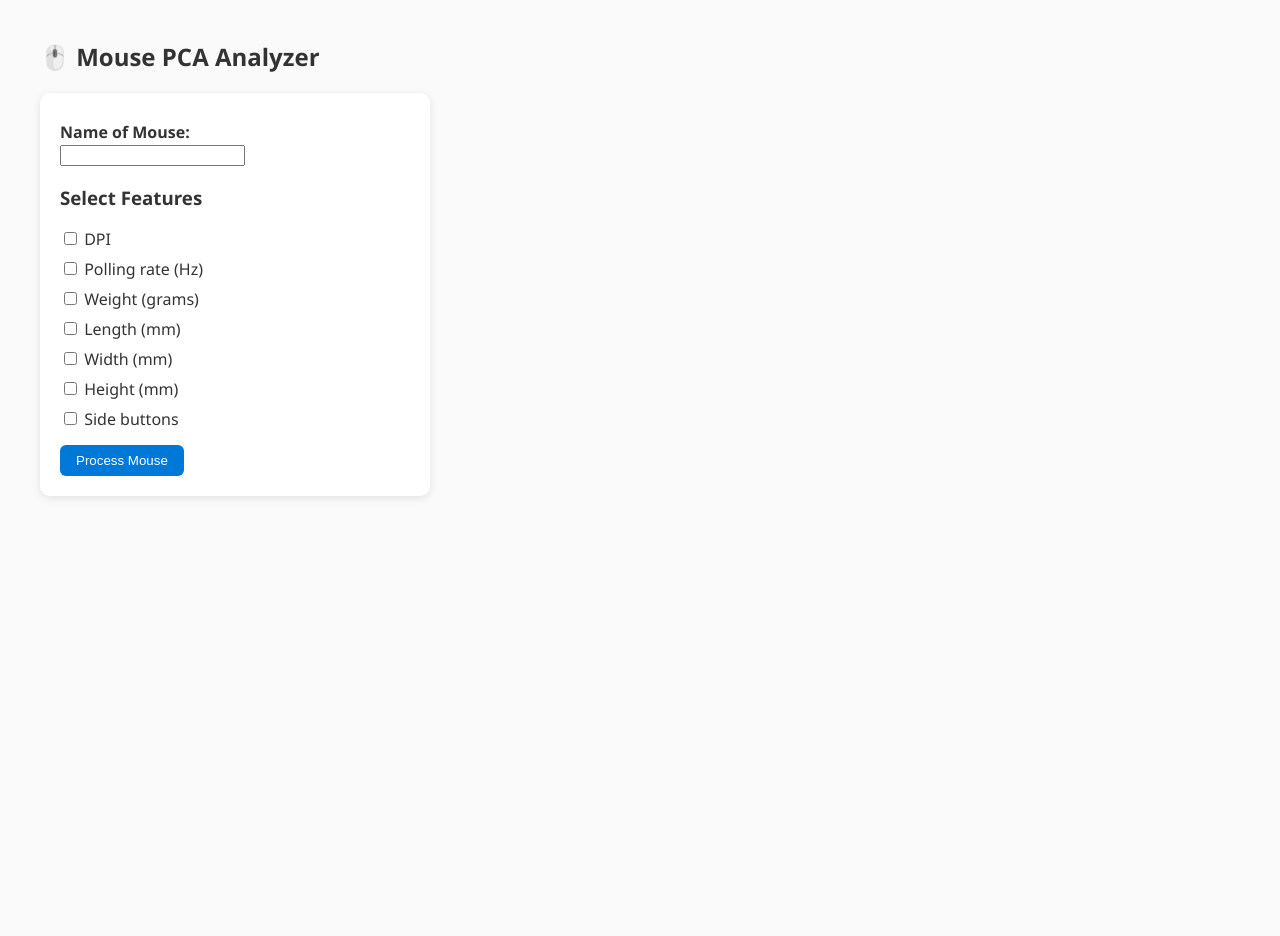
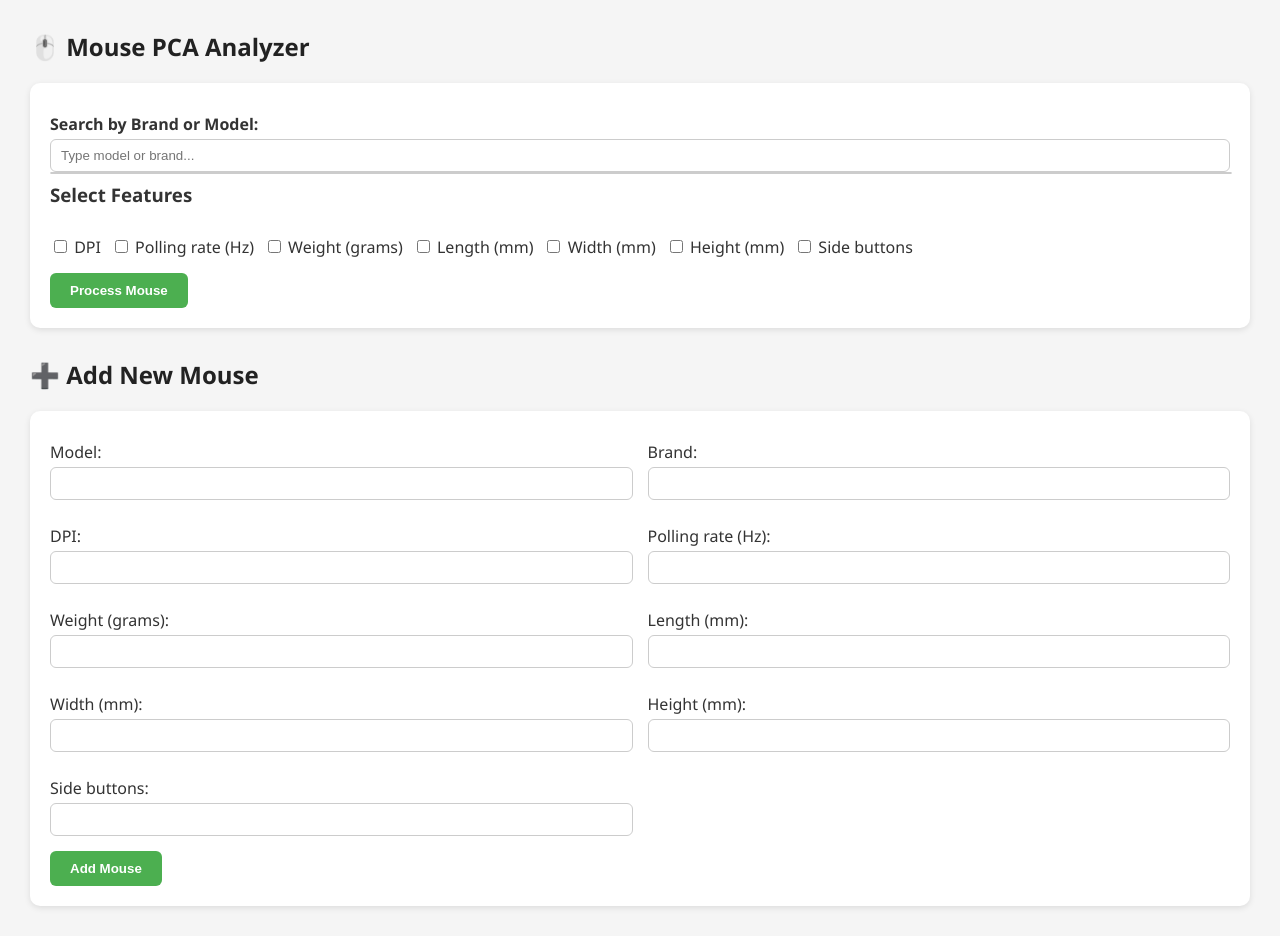
Before and after one commit to PluemDontKnowToCode/MaiChaiMouseButMe, a Flask app: page / in a window 1280 px wide. Before the commit the page ends 498 px from the top, so only its background shows below. Run offline with Flask 3, Linux system fonts and the light colour scheme.

Commit message:
dev by gpt

```diff
--- a/app.py
+++ b/app.py
@@ -7,73 +7,120 @@ import numpy as np
 
 app = Flask(__name__)
 
-# --- Global Variables ---
-features = [
-    'DPI',
-    'Polling rate (Hz)',
-    'Weight (grams)',
-    'Length (mm)',
-    'Width (mm)',
-    'Height (mm)',
-    'Side buttons'
-]
+# โหลด dataset และทำ copy สำหรับแก้ไข
+df = pd.read_csv('2025_09_06_MousedB.csv', sep=';')
+df_copy = df.copy()
 
-# โหลดข้อมูลเริ่มต้น
-df = pd.read_csv('2025_09_06_MousedB.csv', sep=';')
-
+# หน้าแรก
 @app.route('/')
 def index():
+    features = ['DPI', 'Polling rate (Hz)', 'Weight (grams)',
+                'Length (mm)', 'Width (mm)', 'Height (mm)', 'Side buttons']
     return render_template('index.html', features=features)
 
+# Search suggestions
+@app.route('/search')
+def search_mouse():
+    query = request.args.get('query', '').strip().lower()
+    if not query:
+        return jsonify({'error':'⚠️ Please enter a search term'})
+    mask = (df_copy['Model'].str.lower().str.contains(query, na=False) |
+            df_copy['Brand'].str.lower().str.contains(query, na=False))
+    results = df_copy[mask]
+    if results.empty:
+        return jsonify({'message':'❌ No matching mouse found'})
+    return jsonify(results[['Model','Brand']].to_dict(orient='records'))
+
+# Add new mouse
+@app.route('/add', methods=['POST'])
+def add_mouse():
+    global df_copy
+    data = request.get_json(silent=True)
+    if not data:
+        return jsonify({'error':'No data received'}), 400
+
+    required_cols = ['Model','Brand','DPI','Polling rate (Hz)',
+                     'Weight (grams)','Length (mm)','Width (mm)',
+                     'Height (mm)','Side buttons']
+
+    for col in required_cols:
+        if col not in data or str(data[col]).strip()=='':
+            return jsonify({'error':f'Missing field: {col}'}), 400
+
+    numeric_cols = ['DPI','Polling rate (Hz)','Weight (grams)',
+                    'Length (mm)','Width (mm)','Height (mm)','Side buttons']
+    for col in numeric_cols:
+        try: data[col]=float(data[col])
+        except ValueError:
+            return jsonify({'error':f'Invalid number format for {col}'}), 400
+
+    new_row = pd.DataFrame([data])
+    df_copy = pd.concat([df_copy,new_row], ignore_index=True)
+    df_copy.to_csv('mouse_data_copy.csv', sep=';', index=False)
+    return jsonify({'success':f"✅ Added '{data['Model']}' to dataset copy!"})
+
+# Process PCA + Top 5 recommendations
 @app.route('/process', methods=['POST'])
 def process_mouse():
     name = request.form.get('name')
     selected_features = request.form.getlist('features')
+    existing_features = [f for f in selected_features if f in df_copy.columns]
+    if not existing_features:
+        return jsonify({'result':'⚠️ No features selected'})
 
-    # ใช้ข้อมูล df ที่โหลดไว้ทำการวิเคราะห์
-    existing_features = [f for f in selected_features if f in df.columns]
-    df_features = df[existing_features].copy()
+    df_features = df_copy[existing_features].copy()
+    df_imputed = pd.DataFrame(SimpleImputer(strategy='mean').fit_transform(df_features),
+                              columns=existing_features)
+    df_scaled = pd.DataFrame(StandardScaler().fit_transform(df_imputed),
+                             columns=existing_features)
+    pca = PCA(n_components=2)
+    pcs = pca.fit_transform(df_scaled)
+    df_pca = pd.DataFrame(pcs, columns=['PC1','PC2'])
+    df_pca['Model']=df_copy['Model']
+    df_pca['Brand']=df_copy['Brand']
 
-    # จัดการ Missing Values
-    imputer = SimpleImputer(strategy='mean')
-    df_imputed = pd.DataFrame(imputer.fit_transform(df_features), columns=existing_features)
+    my_mouse_collection=['Viper Mini Signature Edition','MAD R Major','Susanto-X','Y2 Pro']
+    df_my = df_pca[df_pca['Model'].isin(my_mouse_collection)]
+    if df_my.empty:
+        return jsonify({'result':'ไม่พบข้อมูลเมาส์ในคลังสำหรับคำนวณโปรไฟล์'})
 
-    # สเกลข้อมูล
-    scaler = StandardScaler()
-    df_scaled = pd.DataFrame(scaler.fit_transform(df_imputed), columns=existing_features)
+    ideal_profile=df_my[['PC1','PC2']].mean().values
+    df_pca['Distance_to_Ideal']=np.linalg.norm(df_pca[['PC1','PC2']].values - ideal_profile, axis=1)
+    recommendations=df_pca.sort_values('Distance_to_Ideal').head(5)
+    result=recommendations[['Model','Brand','Distance_to_Ideal']].to_dict(orient='records')
+    return jsonify({'name':name,'selected_features':selected_features,'recommendations':result})
 
-    # ทำ PCA
+# PCA details page
+@app.route('/pca-details-page')
+def pca_details_page():
+    name = request.args.get('name','')
+    features = request.args.get('features','')
+    selected_features = features.split(',') if features else []
+
+    if not selected_features:
+        return "<p>⚠️ No features selected.</p>"
+
+    df_features = df_copy[selected_features].copy()
+    df_imputed = pd.DataFrame(SimpleImputer(strategy='mean').fit_transform(df_features),
+                              columns=selected_features)
+    df_scaled = pd.DataFrame(StandardScaler().fit_transform(df_imputed),
+                             columns=selected_features)
     pca = PCA(n_components=2)
-    principal_components = pca.fit_transform(df_scaled)
+    pcs = pca.fit_transform(df_scaled)
+    df_pca = pd.DataFrame(pcs, columns=['PC1','PC2'])
+    df_pca['Model']=df_copy['Model']
+    df_pca['Brand']=df_copy['Brand']
 
-    df_pca = pd.DataFrame(principal_components, columns=['PC1', 'PC2'])
-    df_pca['Model'] = df['Model']
-    df_pca['Brand'] = df['Brand']
+    my_mouse_collection=['Viper Mini Signature Edition','MAD R Major','Susanto-X','Y2 Pro']
+    df_my = df_pca[df_pca['Model'].isin(my_mouse_collection)]
+    ideal_profile=df_my[['PC1','PC2']].mean().values
+    df_pca['Distance_to_Ideal']=np.linalg.norm(df_pca[['PC1','PC2']].values - ideal_profile, axis=1)
 
-    # สมมติว่าผู้ใช้มีเมาส์ในคลัง (test)
-    my_mouse_collection = ['Viper Mini Signature Edition', 'MAD R Major', 'Susanto-X', 'Y2 Pro']
-    df_my_collection = df_pca[df_pca['Model'].isin(my_mouse_collection)]
+    html="<h2>PCA Details</h2><table border='1' cellpadding='5'><tr><th>Model</th><th>Brand</th><th>PC1</th><th>PC2</th><th>Distance to Ideal</th></tr>"
+    for _,row in df_pca.iterrows():
+        html+=f"<tr><td>{row['Model']}</td><td>{row['Brand']}</td><td>{row['PC1']:.4f}</td><td>{row['PC2']:.4f}</td><td>{row['Distance_to_Ideal']:.4f}</td></tr>"
+    html+="</table>"
+    return html
 
-    if df_my_collection.empty:
-        return jsonify({'result': f'ไม่พบข้อมูลเมาส์ในคลังสำหรับคำนวณโปรไฟล์'})
-
-    # คำนวณโปรไฟล์ในอุดมคติ
-    ideal_mouse_profile = df_my_collection[['PC1', 'PC2']].mean().values
-
-    # คำนวณระยะห่างจากเมาส์แต่ละตัว
-    distances = np.linalg.norm(df_pca[['PC1', 'PC2']].values - ideal_mouse_profile, axis=1)
-    df_pca['Distance_to_Ideal'] = distances
-
-    # เมาส์ที่ใกล้เคียงที่สุด
-    recommendations = df_pca.sort_values('Distance_to_Ideal', ascending=True).head(5)
-    result = recommendations[['Model', 'Brand', 'Distance_to_Ideal']].to_dict(orient='records')
-
-    return jsonify({
-        'name': name,
-        'selected_features': selected_features,
-        'recommendations': result
-    })
-
-
-if __name__ == '__main__':
+if __name__=='__main__':
     app.run(debug=True)
--- a/templates/index.html
+++ b/templates/index.html
@@ -1,63 +1,263 @@
 <!DOCTYPE html>
-<html>
+<html lang="en">
 <head>
+<meta charset="UTF-8">
 <title>Mouse PCA Analyzer</title>
 <style>
-    body { font-family: 'Segoe UI', sans-serif; margin: 40px; background: #fafafa; color: #333; }
-    h2 { color: #333; }
-    form { background: white; padding: 20px; border-radius: 10px; box-shadow: 0 2px 8px rgba(0,0,0,0.1); width: 350px; }
-    label { display: block; margin-top: 8px; }
-    button { margin-top: 15px; padding: 8px 16px; border: none; background: #0078d7; color: white; border-radius: 6px; cursor: pointer; }
-    button:hover { background: #005fa3; }
-    .card { background: white; padding: 15px; border-radius: 8px; margin-top: 15px; box-shadow: 0 2px 6px rgba(0,0,0,0.08); }
-    table { width: 100%; border-collapse: collapse; margin-top: 10px; }
-    th, td { border-bottom: 1px solid #ddd; padding: 8px; text-align: left; }
-    th { background: #f0f0f0; }
+body {
+    font-family: 'Segoe UI', sans-serif;
+    margin: 30px;
+    background: #f5f5f5;
+    color: #333;
+}
+
+h2 {
+    color: #222;
+}
+
+form {
+    background: #fff;
+    padding: 20px;
+    margin-bottom: 30px;
+    border-radius: 10px;
+    box-shadow: 0 2px 6px rgba(0,0,0,0.1);
+}
+
+label {
+    display: block;
+    margin-top: 10px;
+    font-weight: 500;
+}
+
+input[type="text"], input[type="number"] {
+    width: 100%;
+    padding: 8px 10px;
+    margin-top: 4px;
+    border-radius: 6px;
+    border: 1px solid #ccc;
+    box-sizing: border-box;
+}
+
+button {
+    margin-top: 15px;
+    padding: 10px 20px;
+    border: none;
+    border-radius: 6px;
+    background-color: #4CAF50;
+    color: white;
+    font-weight: bold;
+    cursor: pointer;
+    transition: background 0.3s;
+}
+
+button:disabled {
+    background-color: #999;
+    cursor: not-allowed;
+}
+
+button:hover:not(:disabled) {
+    background-color: #45a049;
+}
+
+.suggestions {
+    position: absolute;
+    background: white;
+    border: 1px solid #ccc;
+    border-radius: 6px;
+    max-height: 150px;
+    overflow-y: auto;
+    width: 100%;
+    z-index: 1000;
+}
+
+.suggestions div {
+    padding: 8px 10px;
+    cursor: pointer;
+}
+
+.suggestions div:hover {
+    background-color: #f0f0f0;
+}
+
+.error {
+    color: red;
+    margin-top: 5px;
+}
+
+.success {
+    color: green;
+    margin-top: 5px;
+}
+
+.card {
+    background: #fff;
+    padding: 20px;
+    margin-bottom: 20px;
+    border-radius: 10px;
+    box-shadow: 0 2px 8px rgba(0,0,0,0.1);
+}
+
+table {
+    width: 100%;
+    border-collapse: collapse;
+    margin-top: 10px;
+}
+
+table, th, td {
+    border: 1px solid #ddd;
+}
+
+th, td {
+    padding: 8px;
+    text-align: left;
+}
+
+th {
+    background-color: #f2f2f2;
+}
+
+h3, h4 {
+    margin-top: 10px;
+}
+
 </style>
 </head>
 <body>
 <h2>🖱️ Mouse PCA Analyzer</h2>
 
 <form id="mouseForm">
-    <label><b>Name of Mouse:</b></label>
-    <input type="text" name="name" required>
+    <label><b>Search by Brand or Model:</b></label>
+    <div style="position: relative;">
+        <input type="text" id="mouseName" name="name" placeholder="Type model or brand..." autocomplete="off" required>
+        <div id="suggestions" class="suggestions"></div>
+    </div>
+    <div id="searchError" class="error"></div>
 
     <h3>Select Features</h3>
+    <div style="display:flex; flex-wrap:wrap; gap:10px;">
         {% for f in features %}
         <label><input type="checkbox" name="features" value="{{ f }}"> {{ f }}</label>
         {% endfor %}
+    </div>
 
     <button type="submit">Process Mouse</button>
 </form>
 
 <div id="result"></div>
 
+<h2>➕ Add New Mouse</h2>
+<form id="addForm">
+    <div style="display:grid; grid-template-columns:1fr 1fr; gap:15px;">
+        <label>Model:<input type="text" name="Model" required></label>
+        <label>Brand:<input type="text" name="Brand" required></label>
+        <label>DPI:<input type="number" name="DPI" required></label>
+        <label>Polling rate (Hz):<input type="number" name="Polling rate (Hz)" required></label>
+        <label>Weight (grams):<input type="number" name="Weight (grams)" required></label>
+        <label>Length (mm):<input type="number" name="Length (mm)" required></label>
+        <label>Width (mm):<input type="number" name="Width (mm)" required></label>
+        <label>Height (mm):<input type="number" name="Height (mm)" required></label>
+        <label>Side buttons:<input type="number" name="Side buttons" required></label>
+    </div>
+    <button type="submit">Add Mouse</button>
+</form>
+<div id="addResult" class="error" style="margin-top:10px;"></div>
+
 <script>
 const form = document.getElementById('mouseForm');
 const resultDiv = document.getElementById('result');
+const nameInput = document.getElementById('mouseName');
+const suggestionsBox = document.getElementById('suggestions');
+const searchError = document.getElementById('searchError');
 
 form.onsubmit = async (e) => {
     e.preventDefault();
+    searchError.textContent = '';
     resultDiv.innerHTML = "<p>⏳ Processing...</p>";
+    form.querySelector('button[type="submit"]').disabled = true;
+
     const formData = new FormData(form);
-      const res = await fetch('/process', { method: 'POST', body: formData });
+    const res = await fetch('/process', {method:'POST', body:formData});
     const data = await res.json();
 
-      // build readable output
+    form.querySelector('button[type="submit"]').disabled = false;
+
+    if(data.result){
+        resultDiv.innerHTML = `<p>${data.result}</p>`;
+        return;
+    }
+
     let html = `<div class="card"><h3>Result for <b>${data.name}</b></h3>`;
     html += `<p><b>Selected Features:</b> ${data.selected_features.join(', ')}</p>`;
-      html += `<h4>Top 5 Recommended Mice</h4>`;
-      html += `<table><tr><th>#</th><th>Model</th><th>Brand</th><th>Distance</th></tr>`;
-      data.recommendations.forEach((r, i) => {
-        html += `<tr>
-                  <td>${i + 1}</td>
-                  <td>${r.Model}</td>
-                  <td>${r.Brand}</td>
-                  <td>${r.Distance_to_Ideal.toFixed(4)}</td>
-                </tr>`;
+    html += `<h4>Top 5 Recommended Mice</h4><table><tr><th>#</th><th>Model</th><th>Brand</th><th>Distance</th></tr>`;
+    data.recommendations.forEach((r,i)=>{
+        html += `<tr><td>${i+1}</td><td>${r.Model}</td><td>${r.Brand}</td><td>${r.Distance_to_Ideal.toFixed(4)}</td></tr>`;
     });
-      html += `</table></div>`;
+    html += `</table><button id="viewPCA" style="margin-top:10px;">🔎 View PCA Details</button></div>`;
     resultDiv.innerHTML = html;
+
+    document.getElementById('viewPCA').onclick = () => {
+        const name = encodeURIComponent(nameInput.value);
+        const features = [];
+        form.querySelectorAll('input[name="features"]:checked').forEach(f => features.push(f.value));
+        const featuresStr = encodeURIComponent(features.join(','));
+        window.open(`/pca-details-page?name=${name}&features=${featuresStr}`, '_blank');
+    };
+};
+
+// Search suggestions
+nameInput.addEventListener('input', async () => {
+    const query = nameInput.value.trim();
+    searchError.textContent = '';
+    if(query.length < 2){ suggestionsBox.style.display = 'none'; return; }
+
+    const res = await fetch(`/search?query=${encodeURIComponent(query)}`);
+    const data = await res.json();
+
+    if(data.error || data.message){
+        searchError.textContent = data.error || data.message;
+        suggestionsBox.style.display = 'none';
+        return;
+    }
+
+    if(Array.isArray(data) && data.length > 0){
+        suggestionsBox.innerHTML = '';
+        data.forEach(item => {
+            const div = document.createElement('div');
+            div.textContent = `${item.Model} (${item.Brand})`;
+            div.onclick = () => { nameInput.value = item.Model; suggestionsBox.style.display='none'; };
+            suggestionsBox.appendChild(div);
+        });
+        suggestionsBox.style.display = 'block';
+    } else {
+        searchError.textContent = '⚠️ Mouse not found';
+        suggestionsBox.style.display = 'none';
+    }
+});
+
+document.addEventListener('click', (e) => {
+    if(!suggestionsBox.contains(e.target) && e.target !== nameInput){
+        suggestionsBox.style.display='none';
+    }
+});
+
+// Add new mouse
+const addForm = document.getElementById('addForm');
+const addResult = document.getElementById('addResult');
+addForm.onsubmit = async(e) => {
+    e.preventDefault();
+    addResult.textContent = '⏳ Adding mouse...';
+    addForm.querySelector('button[type="submit"]').disabled = true;
+
+    const formData = new FormData(addForm);
+    const obj = {};
+    formData.forEach((v,k)=> obj[k] = v);
+
+    const res = await fetch('/add', {method:'POST', headers:{'Content-Type':'application/json'}, body:JSON.stringify(obj)});
+    const data = await res.json();
+
+    addForm.querySelector('button[type="submit"]').disabled = false;
+    addResult.textContent = data.error ? `❌ ${data.error}` : `✅ ${data.success}`;
+    addResult.className = data.error ? 'error' : 'success';
 };
 </script>
 </body>
```
Lines whose indentation alone changed are shown as unchanged.
